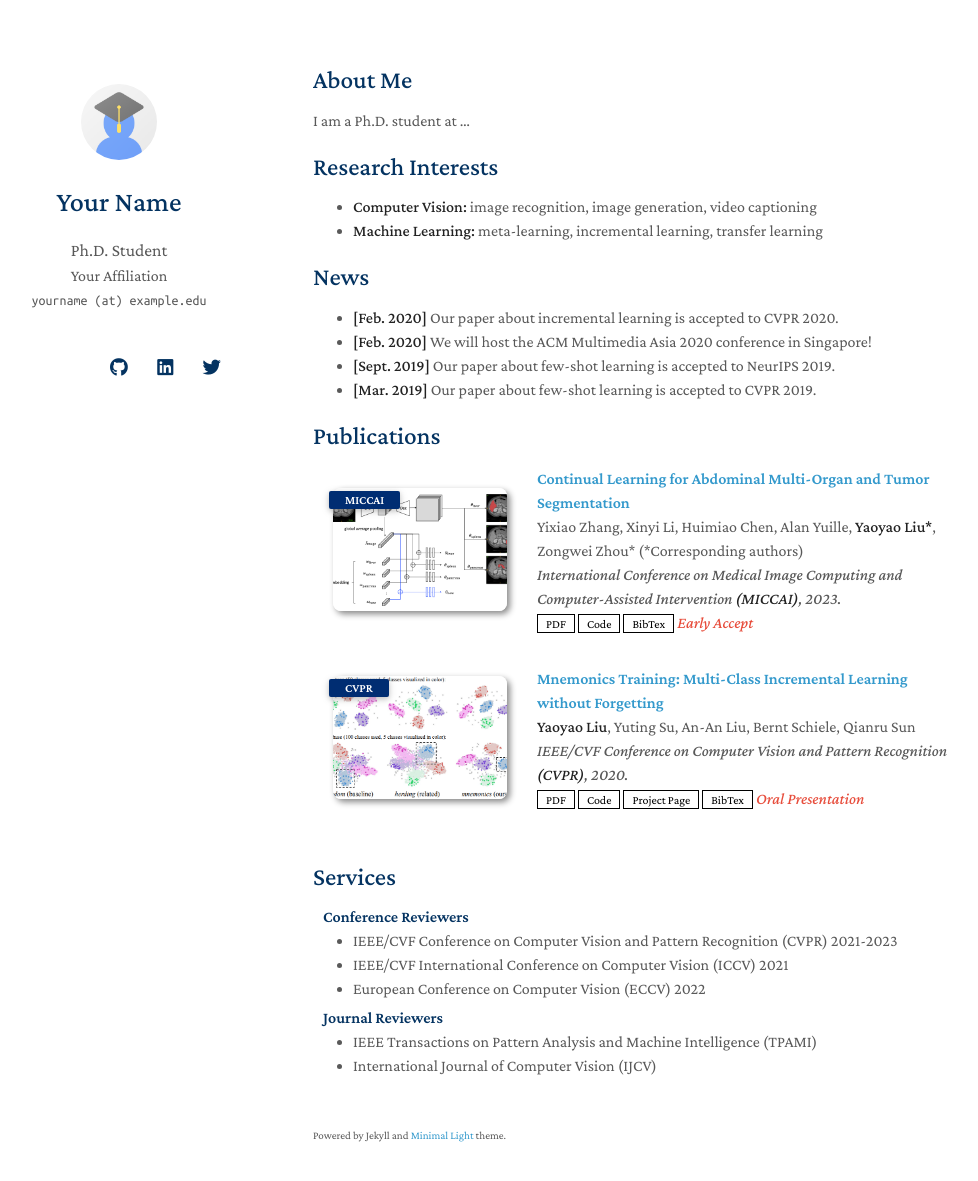
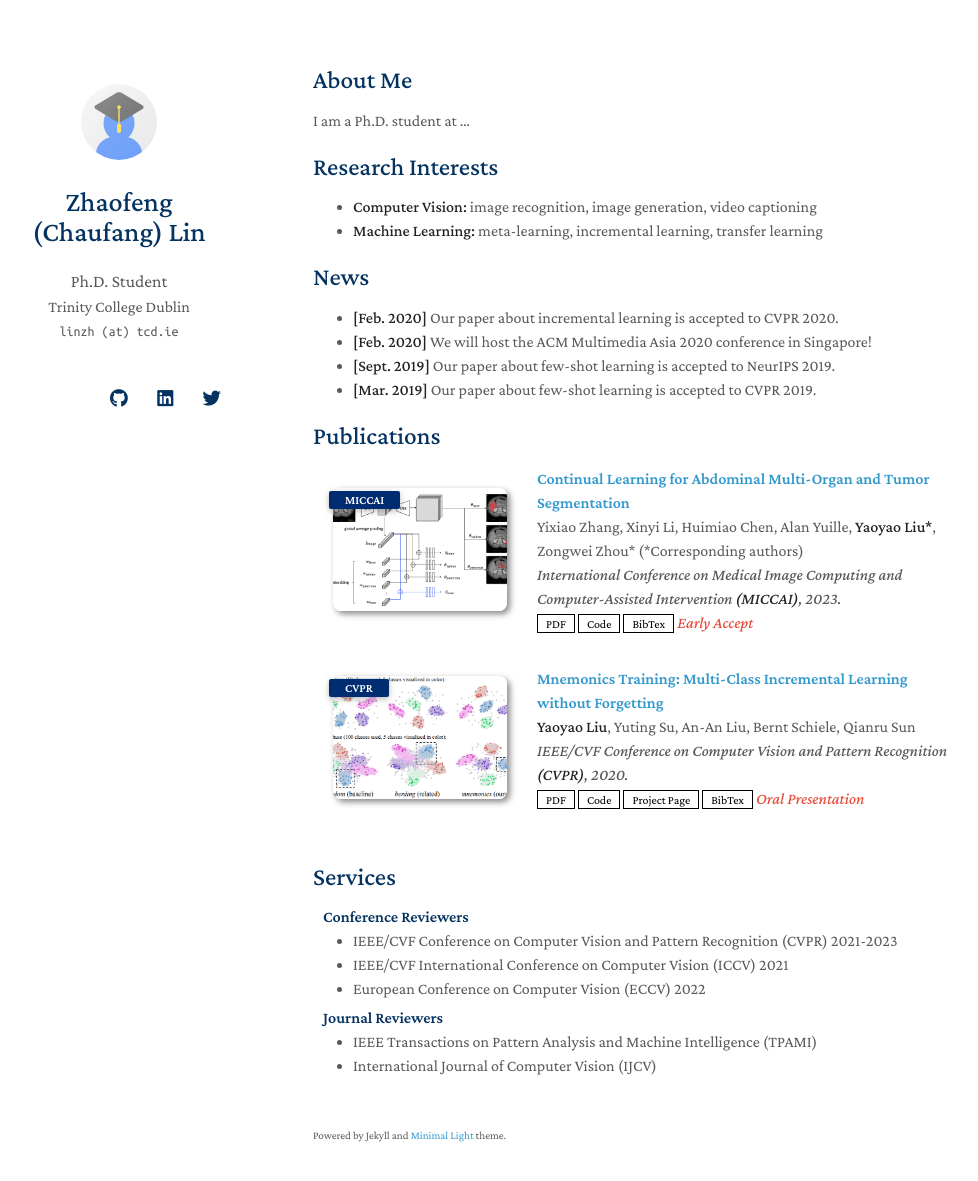
Before and after one commit to chaufanglin/chaufanglin.github.io, a Jekyll site: the page built from index.md, in a window 1280 px wide and 1216 px high. Shown: the top 1181 px of the window, without its empty margins (157-1135 px from the left). Built offline with Jekyll 4.4.1, drawn with Linux system fonts in a browser that asks for light colours; nearby versions of some CDN libraries; a style sheet for code colours, icons or effects is not loaded; our own code applies the rules of GitHub Pages for plain Markdown files.

Commit message:
first try

```diff
--- a/_config.yml
+++ b/_config.yml
@@ -1,8 +1,8 @@
 # Basic Information
-title: Your Name
+title: Zhaofeng (Chaufang) Lin
 position: Ph.D. Student
-affiliation: Your Affiliation
-email: yourname (at) example.edu
+affiliation: Trinity College Dublin
+email: linzh (at) tcd.ie
 
 # Search Engine Optimization (SEO)
 # The following information is used to improve the website traffic from search engines, e.g., Google.
```
